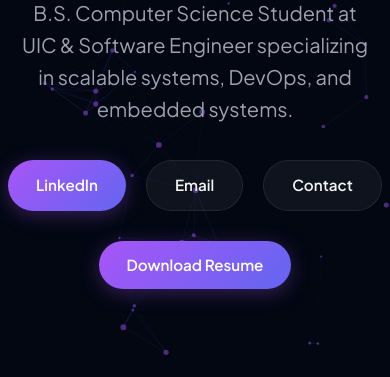
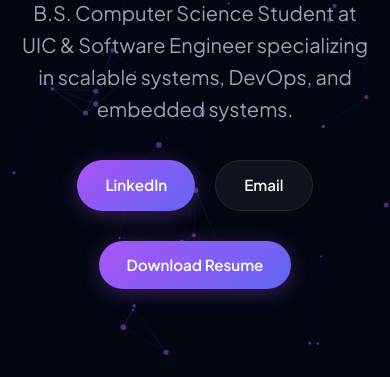
Before and after one commit to MalekBenchehida/MalekBenchehida.github.io, a plain HTML site: page index.html in a window 390 px wide. Shown: the part 467-844 px from the top of the page. Drawn offline with Linux system fonts and the light colour scheme.

Commit message:
Remove phone contact button to protect privacy

```diff
--- a/index.html
+++ b/index.html
@@ -612,7 +612,6 @@
             <div class="social-links">
                 <a href="https://linkedin.com/in/malekbenchehida" target="_blank" class="primary-btn" id="hero-linkedin">LinkedIn</a>
                 <a href="mailto:benchehidam@yahoo.com" class="secondary-btn" id="hero-email">Email</a>
-                <a href="tel:+17086911663" class="secondary-btn" id="hero-phone">Contact</a>
             </div>
             <a href="resume.pdf" class="resume-link" target="_blank" id="hero-resume">Download Resume</a>
         </section>
```
